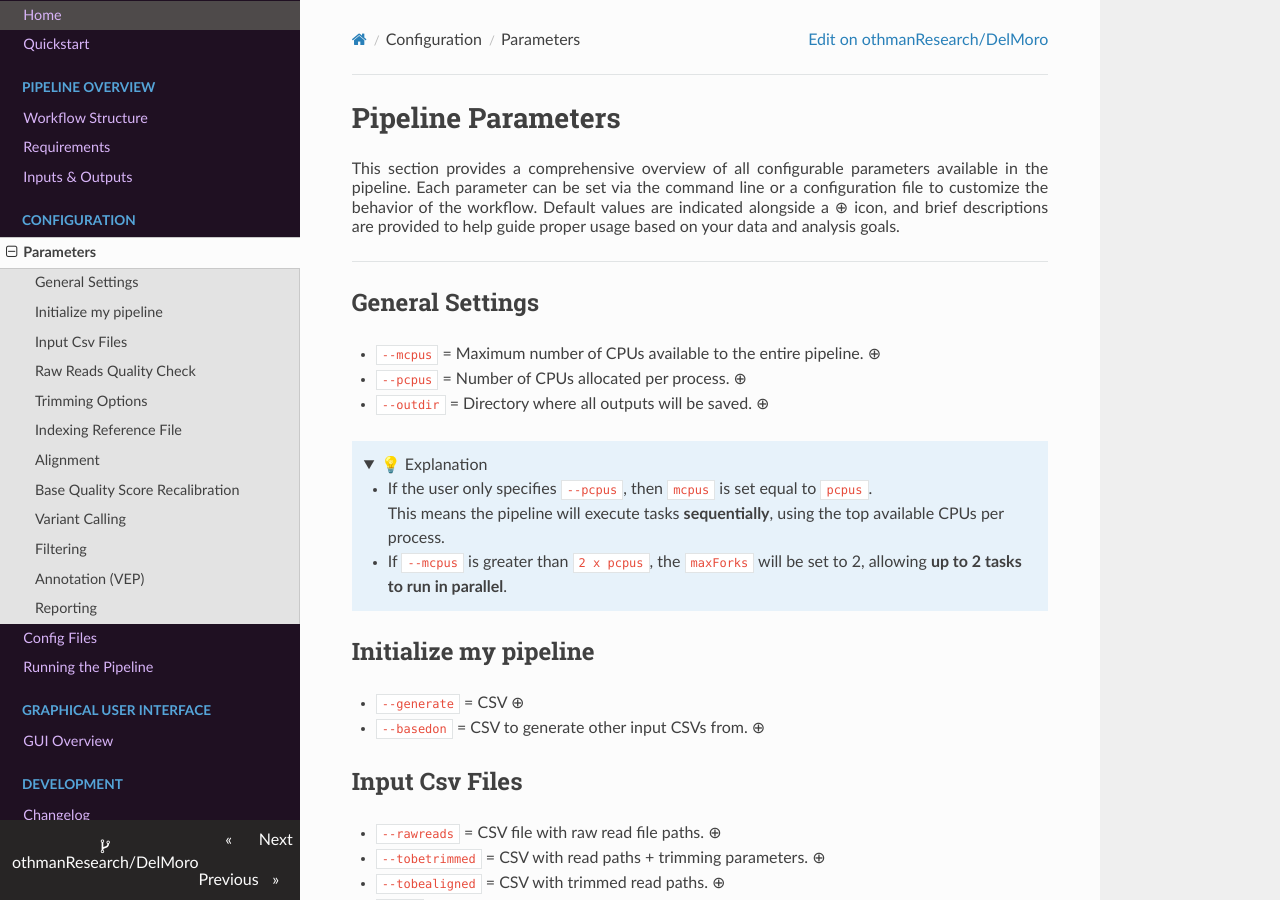
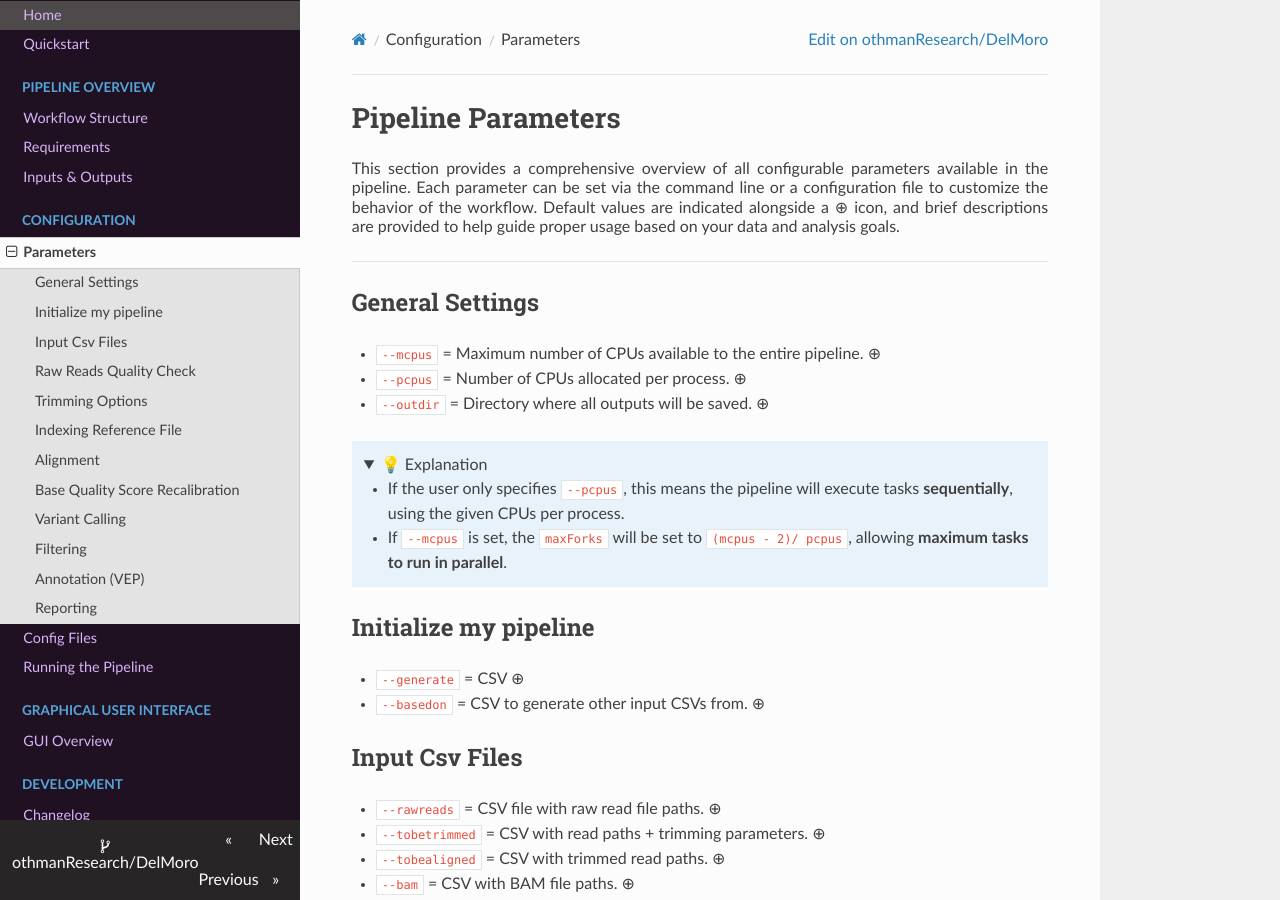
Before and after one commit to othmanResearch/DelMoro, an MkDocs documentation site: the page built from docs/5parameters.md, in a window 1280 px wide and 900 px high. Built offline with MkDocs 1.6.1, drawn with Linux system fonts in a browser that asks for light colours; nearby versions of some CDN libraries.

Commit message:
Refine CPU parameter explanations in documentation
Clarified explanation of CPU parameters and their effects on task execution.

```diff
--- a/docs/5parameters.md
+++ b/docs/5parameters.md
@@ -14,10 +14,9 @@
 - `--outdir` = Directory where all outputs will be saved. <span title="Default: ./outdir">⊕</span>
 
 ???+ note "💡 Explanation"
-    - If the user only specifies `--pcpus`, then `mcpus` is set equal to `pcpus`.
-      This means the pipeline will execute tasks **sequentially**, using the top available CPUs per process.
+    - If the user only specifies `--pcpus`, this means the pipeline will execute tasks **sequentially**, using the given CPUs per process.
 
-    - If `--mcpus` is greater than `2 x pcpus`, the `maxForks` will be set to 2, allowing **up to 2 tasks to run in parallel**.
+    - If `--mcpus` is set, the `maxForks` will be set to `(mcpus - 2)/ pcpus`, allowing **maximum tasks to run in parallel**.
 
 
 ## Initialize my pipeline
```
